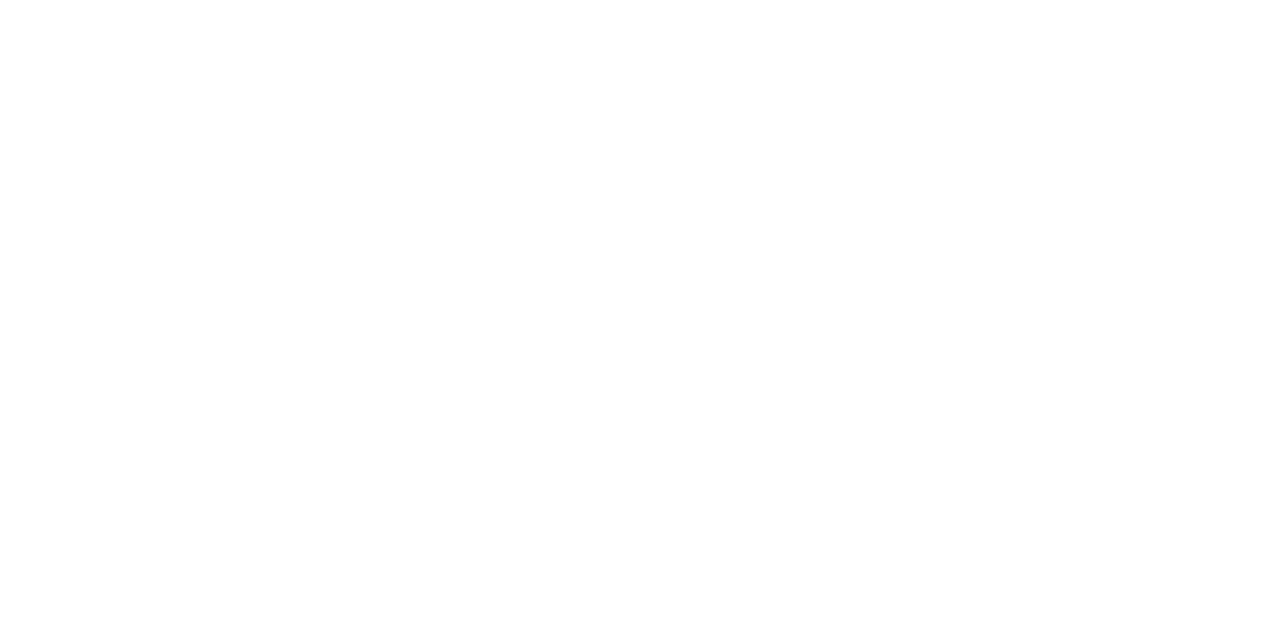
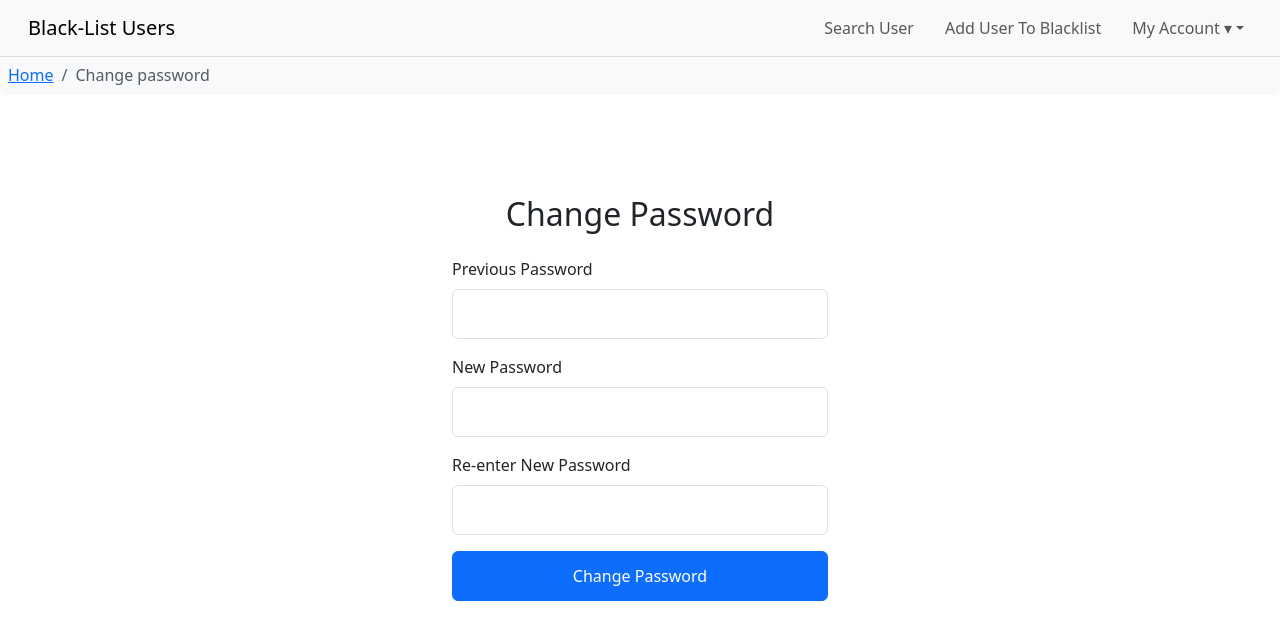
Before and after one commit to Millionpixels-tech/blacklist, a React (Create React App) app: page /change-password in a window 1280 px wide. Before the commit this address had no page. Shown: the top 640 px of the page. Built offline with nearby package versions, Linux system fonts and the light colour scheme; sample sign-in values are in the browser's storage.

Commit message:
commit change password changes

```diff
--- a/src/App.css
+++ b/src/App.css
@@ -3,6 +3,10 @@
 }
 
 .add-person-input {
+  height: 50px !important;
+}
+
+.change-password-input {
   height: 50px !important;
 }
 
--- a/src/App.tsx
+++ b/src/App.tsx
@@ -8,6 +8,7 @@
 import Addperson from './pages/AddPerson';
 import UpdatePerson from './pages/updatePerson';
 import AuthComponent from './pages/auth/authComponent';
+import ChangePassword from './pages/auth/changePassword';
 
 function App() {
   return (
@@ -22,6 +23,7 @@
           <Route path="/admin/register/person" element={<Register />} />
           <Route path="/add-person" element={<Addperson />} />
           <Route path="/blacklist-Person/edit/:id" element={<UpdatePerson />} />
+          <Route path="/change-password" element={<ChangePassword />} />
         </Routes>
       </div>
     </Router>
--- /dev/null
+++ b/src/pages/auth/changePassword.tsx
@@ -0,0 +1,105 @@
+import React, { useState } from 'react';
+import { useNavigate } from 'react-router-dom';
+import axios from 'axios';
+import MessageAlert from '../messageAlert';
+import Breadcrumb from '../breadcrumb';
+import Header from '../header';
+
+const ChangePassword: React.FC = () => {
+  const [previousPassword, setPreviousPassword] = useState("");
+  const [newPassword, setNewPassword] = useState("");
+  const [confirmNewPassword, setConfirmNewPassword] = useState("");
+  const [errorMessage, setErrorMessage] = useState<string | null>(null);
+  const [successMessage, setSuccessMessage] = useState<string | null>(null);
+  const navigate = useNavigate();
+
+  const handleChangePassword = async (e: React.FormEvent) => {
+    e.preventDefault();
+
+    if (newPassword !== confirmNewPassword) {
+      setErrorMessage("New Password and Confirm Password do not match.");
+      setTimeout(() => setErrorMessage(null), 3000);
+      return;
+    }
+
+    try {
+      const token = localStorage.getItem('accessToken');
+
+      const response = await axios.post(`${process.env.REACT_APP_BACKEND_SERVER}/api/users/change-password`, {
+        previousPassword,
+        newPassword
+      }, {
+        headers: {
+          Authorization: `Bearer ${token}`
+        }
+      });
+
+
+      if(response.data.success){
+        setSuccessMessage("Password changed successfully.");
+        setErrorMessage(null);
+
+        setTimeout(() => {
+            setSuccessMessage(null);
+            const token = localStorage.setItem('accessToken', '');
+            navigate(`${process.env.PUBLIC_URL}/login`);
+        }, 2000);
+      } else {
+        setErrorMessage(response.data.message);
+        setTimeout(() => setErrorMessage(null), 3000);
+      }
+
+    } catch (error: any) {
+        setErrorMessage("Something went wrong while updating password. Please try again");
+        setTimeout(() => setErrorMessage(null), 3000);
+        console.log(error)
+    }
+  };
+
+  return (
+    <><Header /><Breadcrumb /><div className="container mt-10" style={{ maxWidth: '400px', marginTop: "100px" }}>
+          <h2 className="text-center mb-4">Change Password</h2>
+          <form onSubmit={handleChangePassword}>
+              <div className="mb-3">
+                  <label htmlFor="previousPassword" className="form-label">Previous Password</label>
+                  <input
+                      type="password"
+                      id="previousPassword"
+                      className="form-control change-password-input"
+                      value={previousPassword}
+                      onChange={(e) => setPreviousPassword(e.target.value)}
+                      required />
+              </div>
+
+              <div className="mb-3">
+                  <label htmlFor="newPassword" className="form-label">New Password</label>
+                  <input
+                      type="password"
+                      id="newPassword"
+                      className="form-control change-password-input"
+                      value={newPassword}
+                      onChange={(e) => setNewPassword(e.target.value)}
+                      required />
+              </div>
+
+              <div className="mb-3">
+                  <label htmlFor="confirmNewPassword" className="form-label">Re-enter New Password</label>
+                  <input
+                      type="password"
+                      id="confirmNewPassword"
+                      className="form-control change-password-input"
+                      value={confirmNewPassword}
+                      onChange={(e) => setConfirmNewPassword(e.target.value)}
+                      required />
+              </div>
+
+              {errorMessage && <MessageAlert type="danger" message={errorMessage} />}
+              {successMessage && <MessageAlert type="success" message={successMessage} />}
+
+              <button type="submit" className="btn btn-primary change-password-input w-100">Change Password</button>
+          </form>
+      </div></>
+  );
+};
+
+export default ChangePassword;
--- a/src/pages/header.tsx
+++ b/src/pages/header.tsx
@@ -1,20 +1,35 @@
-import React from 'react';
+import React, { useState, useEffect } from 'react';
 import { Link, useNavigate } from 'react-router-dom';
 
 const Header: React.FC = () => {
   const navigate = useNavigate();
+  const [isMobile, setIsMobile] = useState(false);
+  const [isDropdownOpen, setIsDropdownOpen] = useState(false);
 
   const handleLogout = () => {
-    localStorage.setItem('accessToken','');
+    localStorage.setItem('accessToken', '');
     navigate('/login');
   };
+
+  const toggleDropdown = () => {
+    setIsDropdownOpen(!isDropdownOpen);
+  };
+
+  // Detect screen width for mobile
+  useEffect(() => {
+    const handleResize = () => {
+      setIsMobile(window.innerWidth < 992); // Bootstrap breakpoint for lg
+    };
+    handleResize(); // Set initially
+    window.addEventListener('resize', handleResize);
+    return () => window.removeEventListener('resize', handleResize);
+  }, []);
 
   return (
     <nav className="navbar navbar-expand-lg navbar-light bg-light fixed-top px-3">
       <div className="container-fluid d-flex justify-content-between align-items-center">
-        {/* Brand and Toggler in one row */}
+        {/* Brand and Toggler */}
         <div className="d-flex align-items-center">
-          {/* Burger icon */}
           <button
             className="navbar-toggler me-2 p-1"
             type="button"
@@ -28,7 +43,6 @@
             <span className="navbar-toggler-icon"></span>
           </button>
 
-          {/* Brand Name */}
           <Link className="navbar-brand mb-0 h6" to="/">
             Black-List Users
           </Link>
@@ -36,18 +50,53 @@
 
         {/* Menu */}
         <div className="collapse navbar-collapse justify-content-end" id="navbarNav">
-          <ul className="navbar-nav">
+          <ul className="navbar-nav align-items-lg-center">
             <li className="nav-item">
               <Link className="nav-link" to="/">Search User</Link>
             </li>
             <li className="nav-item">
               <Link className="nav-link" to="/add-person">Add User To Blacklist</Link>
             </li>
-            <li className="nav-item">
-              <button className="btn btn-sm btn-danger ms-lg-2 mt-2 mt-lg-0" onClick={handleLogout}>
-                Logout
-              </button>
-            </li>
+
+            {isMobile ? (
+              // On Mobile: Show Change Password and Logout directly
+              <>
+                <li className="nav-item">
+                  <Link className="nav-link" to="/change-password">Change Password</Link>
+                </li>
+                <li className="nav-item">
+                  <button className="btn btn-link nav-link text-danger" onClick={handleLogout}>
+                    Logout
+                  </button>
+                </li>
+              </>
+            ) : (
+              // On Desktop: My Account dropdown
+              <li className="nav-item dropdown">
+                <div
+                  className="nav-link dropdown-toggle d-flex align-items-center"
+                  style={{ cursor: 'pointer' }}
+                  onClick={toggleDropdown}
+                  id="accountDropdown"
+                  aria-expanded={isDropdownOpen}
+                >
+                  My Account <span className="ms-1">&#9662;</span>
+                </div>
+                <ul
+                  className={`dropdown-menu dropdown-menu-end ${isDropdownOpen ? 'show' : ''}`}
+                  aria-labelledby="accountDropdown"
+                >
+                  <li>
+                    <Link className="dropdown-item" to="/change-password">Change Password</Link>
+                  </li>
+                  <li>
+                    <button className="dropdown-item text-danger" onClick={handleLogout}>
+                      Logout
+                    </button>
+                  </li>
+                </ul>
+              </li>
+            )}
           </ul>
         </div>
       </div>
```
